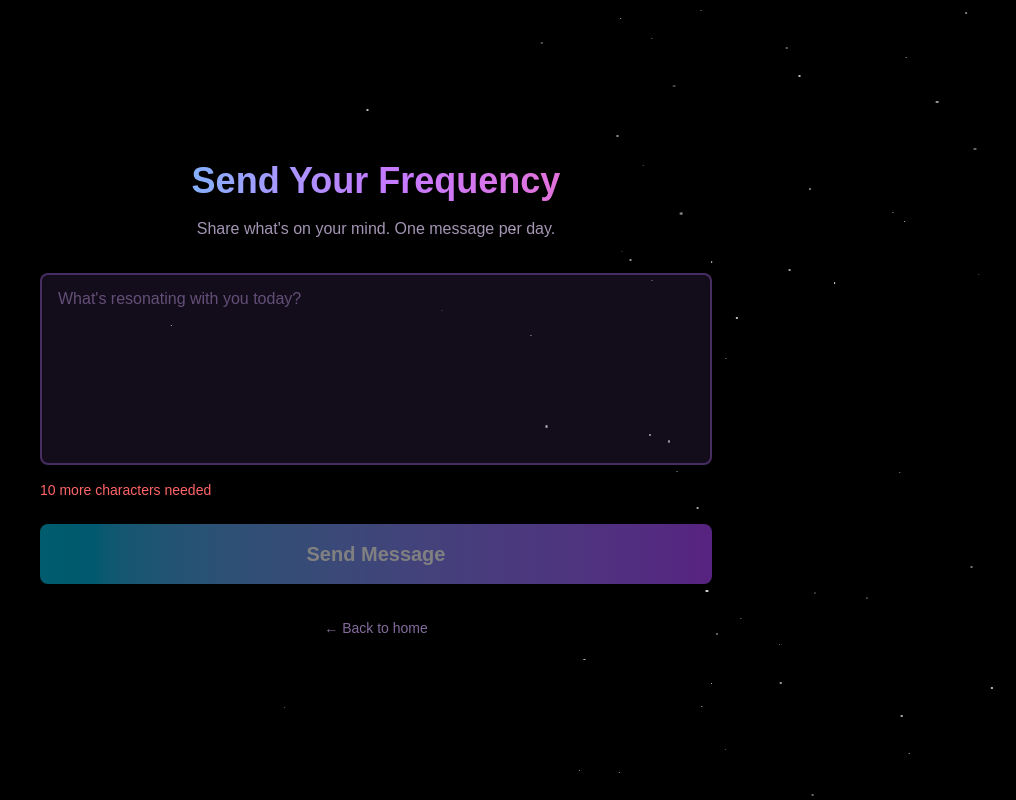
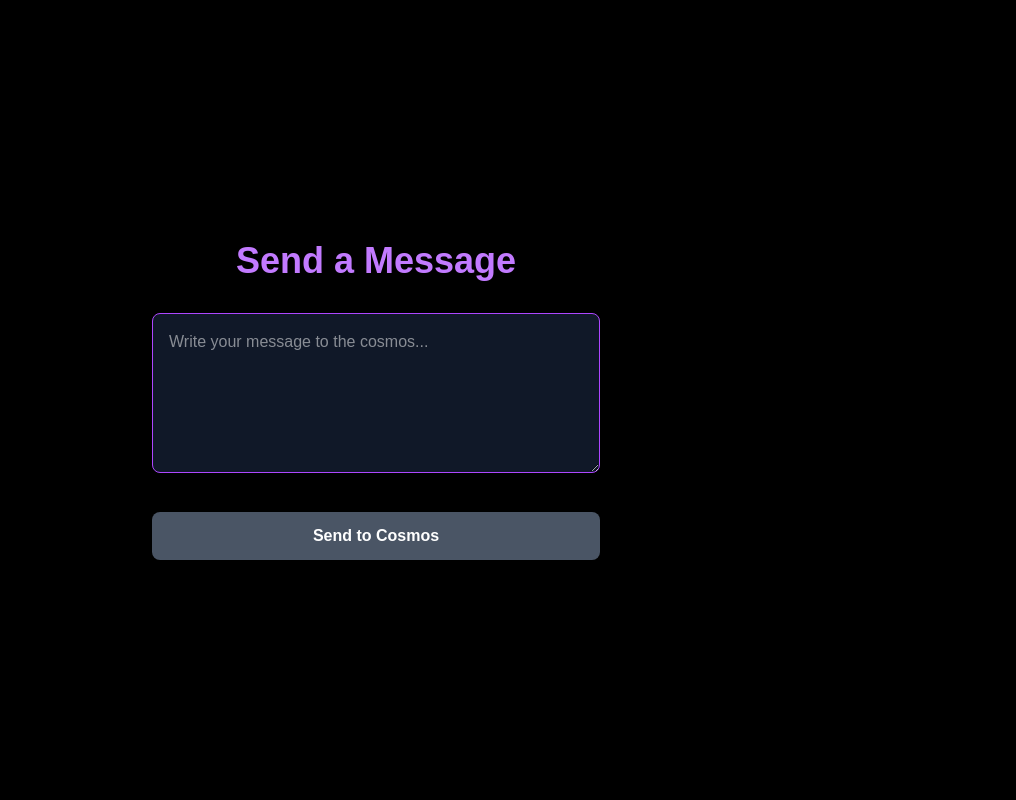
Before and after one commit to killthisworld/vybrix, a Next.js app: page /send in a window 1280 px wide. Shown: the whole page, without its empty margins (264-1280 px from the left). Built offline with nearby package versions, Linux system fonts and the light colour scheme.

Commit message:
Fix send page black screen - remove animated stars

```diff
--- a/app/send/page.tsx
+++ b/app/send/page.tsx
@@ -1,224 +1,91 @@
 'use client';
 
-import { useState } from 'react';
+import { useState, useEffect } from 'react';
 import { useRouter } from 'next/navigation';
-import Link from 'next/link';
-import Toast from '../components/Toast';
-
-interface Star {
-  x: number;
-  y: number;
-  size: number;
-  opacity: number;
-  speed: number;
-}
-
-const STAR_COUNT = 150;
+import { v4 as uuidv4 } from 'uuid';
 
 export default function SendPage() {
   const router = useRouter();
   const [message, setMessage] = useState('');
-  const [sending, setSending] = useState(false);
-  const [stars] = useState<Star[]>(() =>
-    Array.from({ length: STAR_COUNT }, () => ({
-      x: Math.random() * 100,
-      y: Math.random() * 100,
-      size: Math.random() * 2 + 0.5,
-      opacity: Math.random() * 0.7 + 0.3,
-      speed: Math.random() * 2 + 1,
-    }))
-  );
-
-  // Toast state
-  const [toast, setToast] = useState<{
-    message: string;
-    type: 'success' | 'error' | 'info';
-  } | null>(null);
+  const [isSending, setIsSending] = useState(false);
+  const [error, setError] = useState('');
 
   const handleSubmit = async (e: React.FormEvent) => {
     e.preventDefault();
 
-    // Validation
-    if (!message.trim()) {
-      setToast({
-        message: 'Please enter a message before sending',
-        type: 'error'
-      });
+    if (!message.trim() || message.length < 10) {
+      setError('Message must be at least 10 characters');
       return;
     }
 
-    if (message.length < 10) {
-      setToast({
-        message: 'Message must be at least 10 characters',
-        type: 'error'
-      });
-      return;
+    setIsSending(true);
+    setError('');
+
+    try {
+      let token = localStorage.getItem('userToken');
+      if (!token) {
+        token = uuidv4();
+        localStorage.setItem('userToken', token);
       }
 
-    if (message.length > 500) {
-      setToast({
-        message: 'Message must be less than 500 characters',
-        type: 'error'
-      });
-      return;
-    }
-
-    setSending(true);
-
-    try {
       const response = await fetch('/api/send', {
         method: 'POST',
         headers: { 'Content-Type': 'application/json' },
-        body: JSON.stringify({ message: message.trim() }),
+        body: JSON.stringify({ message: message.trim(), token }),
       });
 
       const data = await response.json();
 
       if (!response.ok) {
-        // Handle specific error cases
-        if (response.status === 429) {
-          setToast({
-            message: 'You can only send one message per day. Try again tomorrow!',
-            type: 'error'
-          });
-        } else if (response.status === 400) {
-          setToast({
-            message: data.message || 'Invalid message. Please try again.',
-            type: 'error'
-          });
-        } else {
-          setToast({
-            message: 'Failed to send message. Please try again.',
-            type: 'error'
-          });
-        }
-        setSending(false);
-        return;
+        throw new Error(data.error || 'Failed to send message');
       }
 
-      // Success!
-      if (data.token) {
-        localStorage.setItem('vybrix_token', data.token);
-      }
-
-      setToast({
-        message: 'Message sent! Redirecting...',
-        type: 'success'
-      });
-
-      // Track success event
-      if (typeof window !== 'undefined' && (window as any).plausible) {
-        (window as any).plausible('Message Sent');
-      }
-
-      setTimeout(() => {
+      // Immediate redirect - no delay
       router.push('/receive');
-      }, 1500);
-
-    } catch (error) {
+    } catch (error: any) {
       console.error('Send error:', error);
-      setToast({
-        message: 'Network error. Please check your connection and try again.',
-        type: 'error'
-      });
-      setSending(false);
+      setError(error.message || 'Failed to send message');
+      setIsSending(false);
     }
   };
 
   return (
-    <div className="min-h-screen bg-black relative overflow-hidden">
-      {/* Toast notifications */}
-      {toast && (
-        <Toast
-          message={toast.message}
-          type={toast.type}
-          onClose={() => setToast(null)}
-        />
-      )}
+    <div className="min-h-screen bg-black text-white flex items-center justify-center p-4">
+      <div className="max-w-md w-full">
+        <h1 className="text-4xl font-bold text-center mb-8 text-purple-400">
+          Send a Message
+        </h1>
 
-      <style jsx>{`
-        @keyframes moveStars {
-          from { transform: translateX(100vw); }
-          to { transform: translateX(-100vw); }
-        }
-        .moving-star {
-          animation: moveStars linear infinite;
-        }
-      `}</style>
-
-      <div className="fixed inset-0">
-        {stars.map((star, i) => (
-          <div
-            key={i}
-            className="absolute rounded-full bg-white moving-star"
-            style={{
-              left: `${star.x}%`,
-              top: `${star.y}%`,
-              width: `${star.size}px`,
-              height: `${star.size}px`,
-              opacity: star.opacity,
-              animationDuration: `${star.speed * 15}s`,
-            }}
-          />
-        ))}
-      </div>
-
-      <div className="relative z-10 min-h-screen flex flex-col items-center justify-center px-4 py-8">
-        <div className="w-full max-w-2xl">
-          <div className="text-center mb-8">
-            <h1 className="text-4xl font-bold mb-4 bg-gradient-to-r from-cyan-400 via-purple-400 to-pink-400 text-transparent bg-clip-text">
-              Send Your Frequency
-            </h1>
-            <p className="text-purple-200/70 text-sm md:text-base">
-              Share what's on your mind. One message per day.
-            </p>
-          </div>
-
-          <form onSubmit={handleSubmit} className="space-y-6">
-            <div>
+        <form onSubmit={handleSubmit} className="space-y-4">
           <textarea
             value={message}
             onChange={(e) => setMessage(e.target.value)}
-                placeholder="What's resonating with you today?"
-                className="w-full h-48 px-4 py-3 bg-purple-400/10 border-2 border-purple-400/30 rounded-lg text-white placeholder-purple-300/40 focus:outline-none focus:border-cyan-400 transition-colors resize-none"
-                maxLength={500}
-                disabled={sending}
+            placeholder="Write your message to the cosmos..."
+            className="w-full h-40 bg-gray-900 text-white border border-purple-500 rounded-lg p-4 focus:outline-none focus:ring-2 focus:ring-purple-400"
+            disabled={isSending}
           />
-              <div className="flex justify-between items-center mt-2 text-sm">
-                <span className={`${
-                  message.length < 10
-                    ? 'text-red-400'
-                    : message.length > 450
-                    ? 'text-yellow-400'
-                    : 'text-purple-300/60'
-                }`}>
-                  {message.length < 10 ? `${10 - message.length} more characters needed` : `${message.length}/500`}
-                </span>
+
+          <div className="text-sm text-gray-400">
+            {message.length < 10 && message.length > 0 && (
+              <span className="text-red-400">{10 - message.length} more characters needed</span>
+            )}
+            {message.length >= 10 && (
+              <span className="text-purple-400">{message.length} characters</span>
+            )}
           </div>
-            </div>
+
+          {error && (
+            <div className="text-red-400 text-sm">{error}</div>
+          )}
 
           <button
             type="submit"
-              disabled={sending || message.length < 10}
-              className="w-full px-8 py-4 bg-gradient-to-r from-cyan-500 to-purple-500 text-white text-xl font-bold rounded-lg hover:shadow-lg hover:shadow-cyan-500/50 transition-all disabled:opacity-50 disabled:cursor-not-allowed disabled:hover:shadow-none"
+            disabled={isSending || message.length < 10}
+            className="w-full bg-purple-600 hover:bg-purple-700 disabled:bg-gray-600 text-white font-bold py-3 rounded-lg transition"
           >
-              {sending ? (
-                <span className="flex items-center justify-center gap-2">
-                  <div className="w-5 h-5 border-2 border-white/20 border-t-white rounded-full animate-spin" />
-                  Sending to the cosmos...
-                </span>
-              ) : (
-                'Send Message'
-              )}
+            {isSending ? 'Sending...' : 'Send to Cosmos'}
           </button>
         </form>
-
-          <div className="text-center mt-8">
-            <Link href="/" className="text-purple-300/60 hover:text-purple-300 text-sm transition-colors">
-              ← Back to home
-            </Link>
-          </div>
-        </div>
       </div>
     </div>
   );
```
Lines whose indentation alone changed are shown as unchanged.
